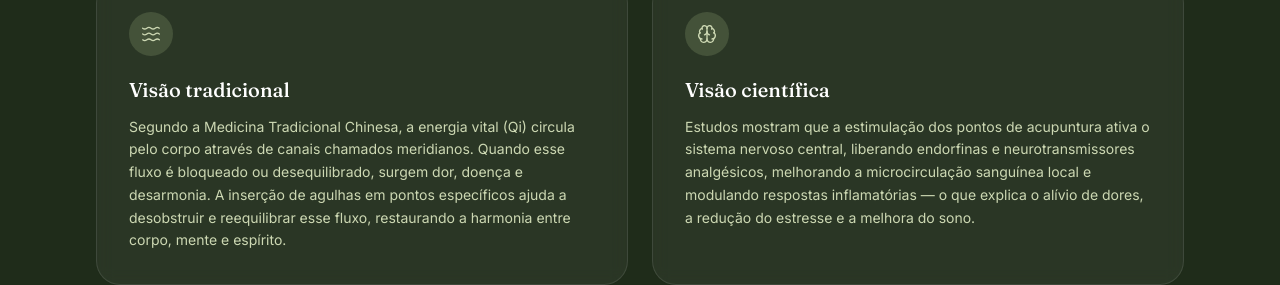
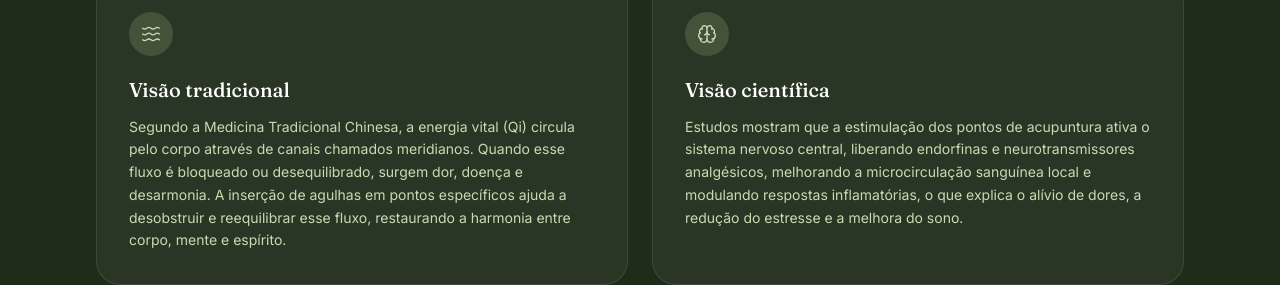
Before and after one commit to laurareynol/Site-Fabio, a React (Vite) app: page / in a window 1280 px wide. Shown: the part 4205-4490 px from the top of the page. Built offline with nearby package versions, Linux system fonts and the light colour scheme.

Commit message:
Substitui travessão por vírgula no Mechanism

```diff
--- a/src/components/Mechanism.tsx
+++ b/src/components/Mechanism.tsx
@@ -40,7 +40,7 @@ export default function Mechanism() {
           <p className="mt-3 text-sm leading-relaxed text-sage-200">
             Estudos mostram que a estimulação dos pontos de acupuntura ativa o sistema nervoso
             central, liberando endorfinas e neurotransmissores analgésicos, melhorando a
-            microcirculação sanguínea local e modulando respostas inflamatórias — o que explica
+            microcirculação sanguínea local e modulando respostas inflamatórias, o que explica
             o alívio de dores, a redução do estresse e a melhora do sono.
           </p>
         </div>
```
